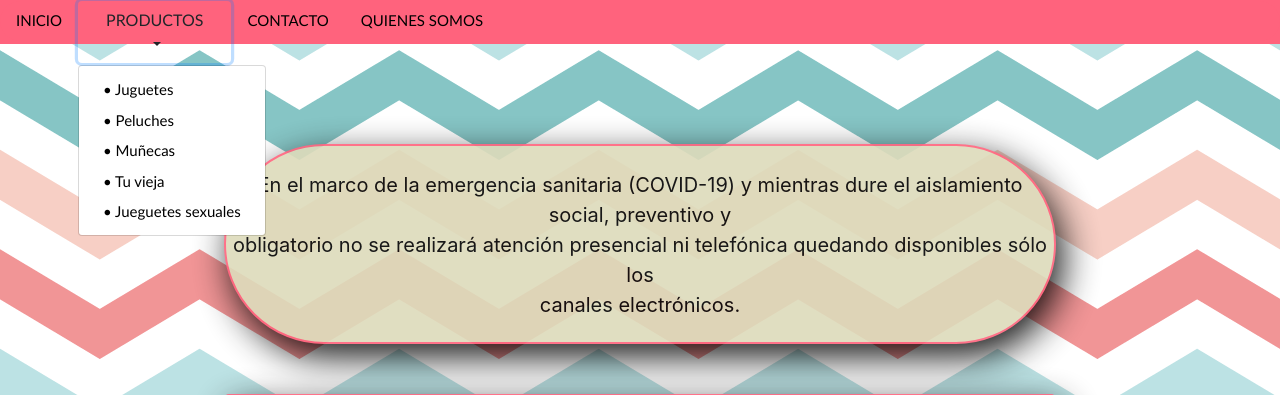
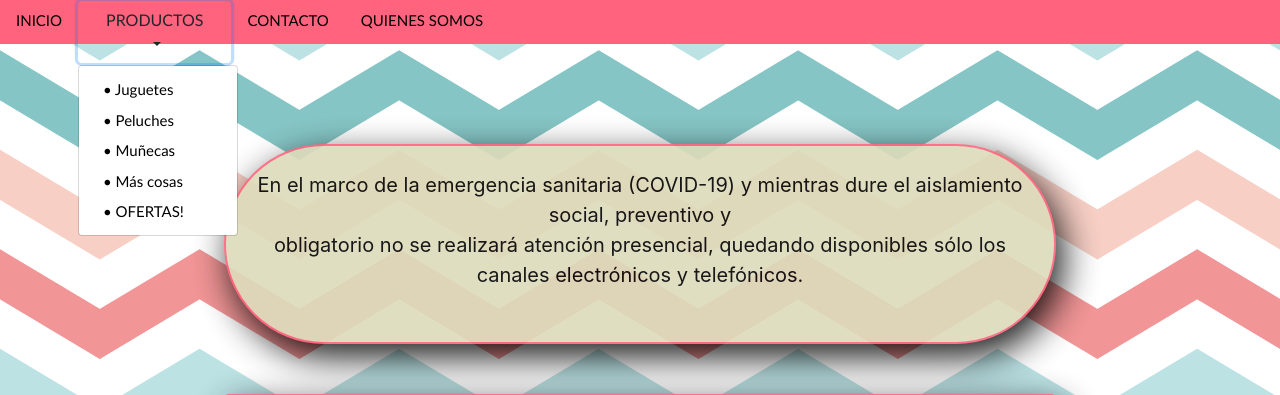
Before and after one commit to flaapu/Proyecto-ecommerce, a PHP site: page /contacto.php in a window 1280 px wide, after a click on "PRODUCTOS". Shown: the top 395 px of the page. Run offline with PHP 8.4, Linux system fonts and the light colour scheme.

Commit message:
entrega de la primera parte

```diff
--- /dev/null
+++ b/ALUMNA.txt
@@ -0,0 +1,3 @@
+
+Crolla, Flavia Maria Luisa DNI 39030306
+Numero de grupo: ?
--- a/acercade.php
+++ b/acercade.php
@@ -15,7 +15,8 @@
                 <div class="conteiner-ad">
                     <div class="ad">
                         <h1>Acerca de FLAAPU S.R.L.</h1>
-                        <p> Somos una organización sin fines de lucro que busca el bien común en la socieNNNDEEEA QUE DECÍA, que se yo bro, estoy probanding
+                        <p>
+                        Probando probando 1 2 3, esto es un simulacro de pagina web lalalala holaaaaas
                         </p>
                     </div>
                 </div>
--- a/contacto.php
+++ b/contacto.php
@@ -19,7 +19,7 @@
         <section class="bordetexto">
             <br>
 
-            <?php echo "<p>En el marco de la emergencia sanitaria (COVID-19) y mientras dure el aislamiento social, preventivo y <br> obligatorio no se realizará atención presencial ni telefónica quedando disponibles sólo los <br> canales electrónicos.</p>"      ?>
+            <?php echo "<p>En el marco de la emergencia sanitaria (COVID-19) y mientras dure el aislamiento social, preventivo y <br> obligatorio no se realizará atención presencial, quedando disponibles sólo los <br> canales electrónicos y telefónicos.</p>"      ?>
         </section>
 
         <section class="bloquecontacto">
--- a/css/estilo.css
+++ b/css/estilo.css
@@ -354,6 +354,8 @@ header {
 
 
 .foot{
+
+
     width: 100%;
     height: 150px;
     position: relative;
@@ -380,6 +382,7 @@ header {
     top: 15px;
     left: 10px;
     font-family: 'Segoe UI', Tahoma, Geneva, Verdana, sans-serif;
+    text-align: justify;
 }
 
 .texto-copyright p{
@@ -502,7 +505,7 @@ header {
 
 
 /*----------------------INTENTO DE RESOLUCION -------------------------*/
-
+/*ARREGLAR PORQUE NO ENTIENDO NADA*/
 
 @media (min-width: 320px){
     .bordetexto{
--- a/include/header.php
+++ b/include/header.php
@@ -29,8 +29,8 @@
             <a style="background: white" class="dropdown-item" href="#">• Juguetes</a>
             <a style="background: white" class="dropdown-item" href="#">• Peluches</a>
             <a style="background: white" class="dropdown-item" href="#">• Muñecas</a>
-            <a style="background: white" class="dropdown-item" href="#">• Tu vieja</a>
-            <a style="background: white" class="dropdown-item" href="#">• Jueguetes sexuales</a>
+            <a style="background: white" class="dropdown-item" href="#">• Más cosas</a>
+            <a style="background: white" class="dropdown-item" href="#">• OFERTAS!</a>
          </div>
         </div>
 
--- a/php/procesologin.php
+++ b/php/procesologin.php
@@ -3,10 +3,10 @@ if(isset($_POST['login'])){
 
 
 
-    if (($nombre == "fcytuader") && ($password=="asd")){
+    if (($nombre == "fcytuader") && ($password=="programacionavanzada")){
         header("Location:./home.php"); /*el header sirve para referenciar*/
 
-    }else {echo'<e id="f1" class="bienvenida"> No maquina, le erraste</e>';}
+    }else {echo'<e id="f1" class="bienvenida"> Nono, le erraste</e>';}
 
 }
 
```
Also changed, not shown: img/cat.png (deleted), img/portada2.png (deleted), img/rabbit.png (deleted), img/spinder.png (deleted).
